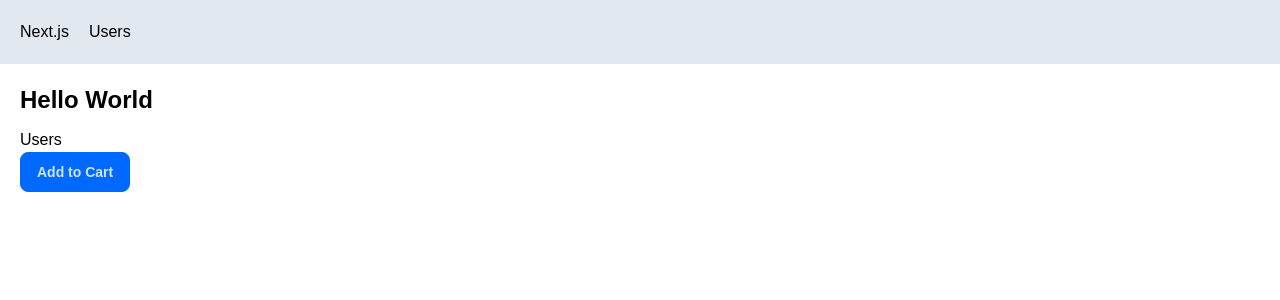
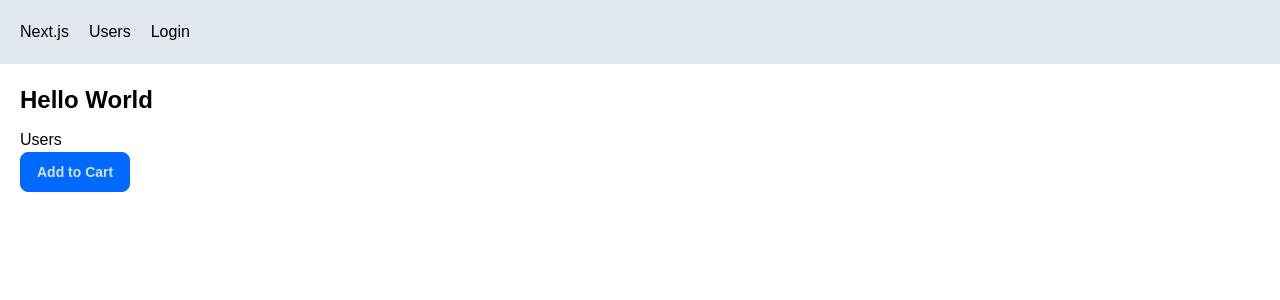
Before and after one commit to martinojom/next-app, a Next.js app: page / in a window 1280 px wide. Shown: the top 300 px of the page. Built offline with nearby package versions, Linux system fonts and the light colour scheme.

Commit message:
Configuring Google and GitHub Providers

```diff
--- a/app/NavBar.tsx
+++ b/app/NavBar.tsx
@@ -3,13 +3,16 @@ import React from "react";
 
 const NavBar = () => {
   return (
-    <div className="flex bg-slate-200 p-5">
+    <div className="flex bg-slate-200 p-5 space-x-3">
       <Link href="/" className="mr-5">
         Next.js
       </Link>
       <Link href="/users" className="mr-5">
         Users
       </Link>
+      <Link href="/api/auth/signin" className="mr-5">
+        Login
+      </Link>
     </div>
   );
 };
--- /dev/null
+++ b/app/api/auth/[...nextauth]/route.ts
@@ -0,0 +1,3 @@
+import { handlers } from "@/app/auth";
+
+export const { GET, POST } = handlers;
--- /dev/null
+++ b/app/auth.ts
@@ -0,0 +1,11 @@
+import NextAuth from "next-auth";
+import GitHub from "next-auth/providers/github";
+import Google from "next-auth/providers/google";
+
+// export const { handlers, auth } = NextAuth({
+//   providers: [Resend],
+// });
+
+export const { auth, handlers, signIn, signOut } = NextAuth({
+  providers: [GitHub, Google],
+});
--- a/app/upload/page.tsx
+++ b/app/upload/page.tsx
@@ -17,10 +17,15 @@ const UploadPage = () => {
       )}
       <CldUploadWidget
         uploadPreset="om4673mo"
-        onSuccess={(result, { widget }) => {
+        options={{
+          sources: ["local", "unsplash"],
+          multiple: false,
+          maxFiles: 5,
+        }}
+        onSuccess={(result) => {
           // { public_id, secure_url, etc }
 
-          if (result.event !== "success") console.log("Not success");
+          if (result.event !== "success") return;
 
           const info = result.info as cloudinaryResult;
 
--- a/package.json
+++ b/package.json
@@ -13,6 +13,7 @@
     "@prisma/client": "^6.13.0",
     "fast-sort": "^3.4.1",
     "next": "15.3.5",
+    "next-auth": "^5.0.0-beta.29",
     "next-cloudinary": "^6.16.0",
     "prisma": "^6.13.0",
     "react": "^19.0.0",
```
Also changed, not shown: 1 other file (tests, documents, lock files or other folders).
